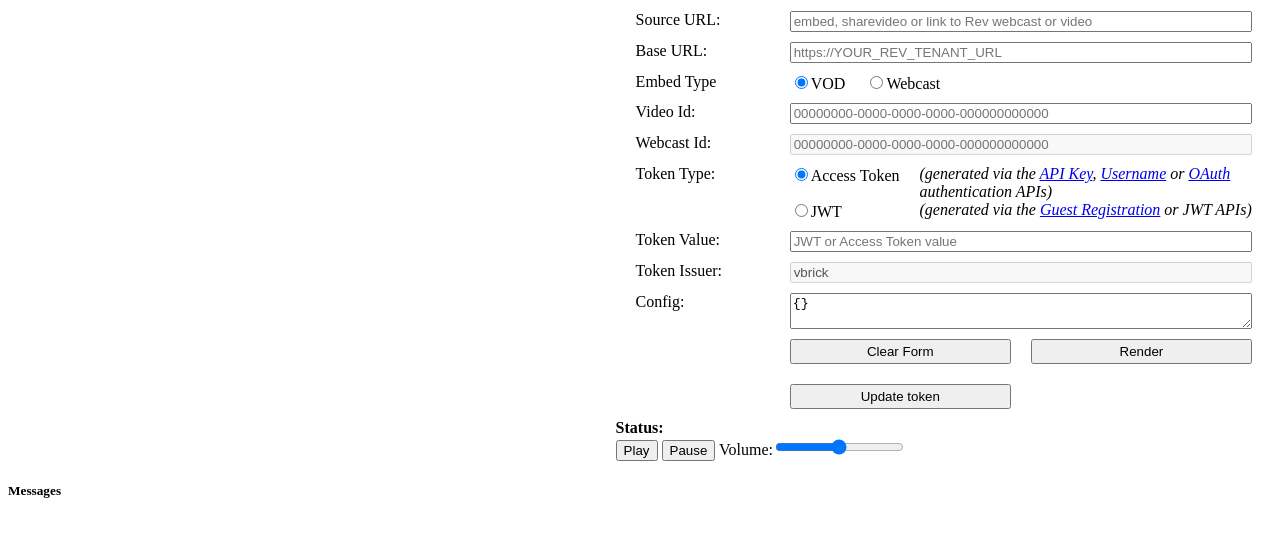
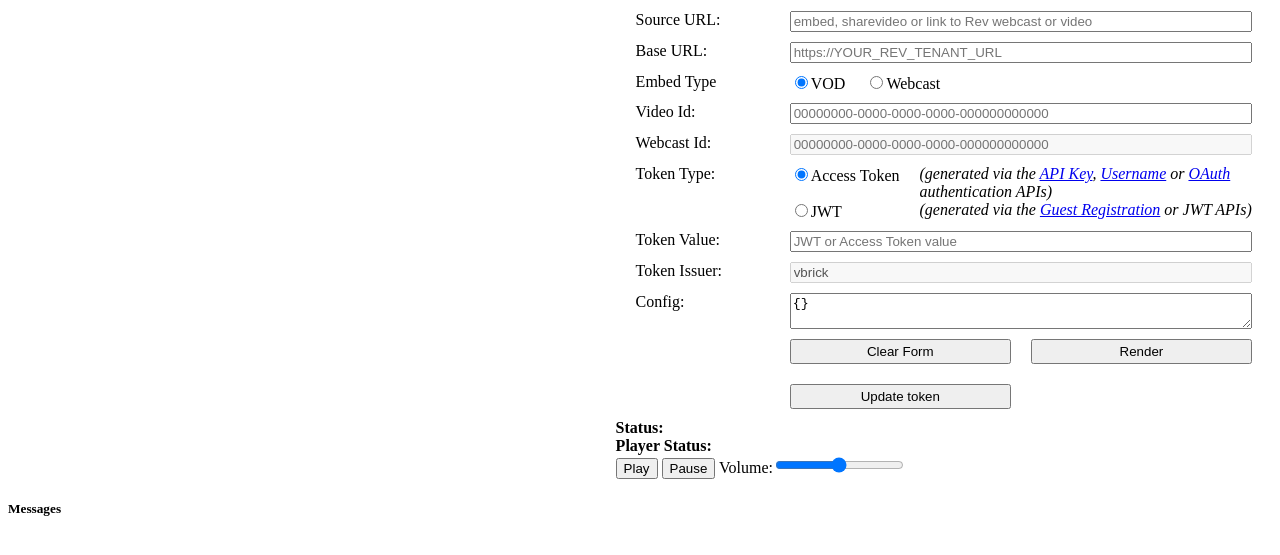
Before and after one commit to vbrick/rev-sdk-js, a website built with webpack: page demo/index.html in a window 1280 px wide. Shown: the part 79-634 px from the top of the page. Built offline with nearby package versions, Linux system fonts and the light colour scheme.

Commit message:
Fixing Merge conflicts

```diff
--- a/demo/index.html
+++ b/demo/index.html
@@ -120,6 +120,7 @@
 				</form>
 				<div>
 					<div><b>Status: </b><span id="status"></span></div>
+					<div><b>Player Status: </b><span id="playerStatus"></span></div>
 				</div>
 				<div>
 					<input type="button" name="Play" value="Play" onclick="vbrickEmbed.play()" />
```
